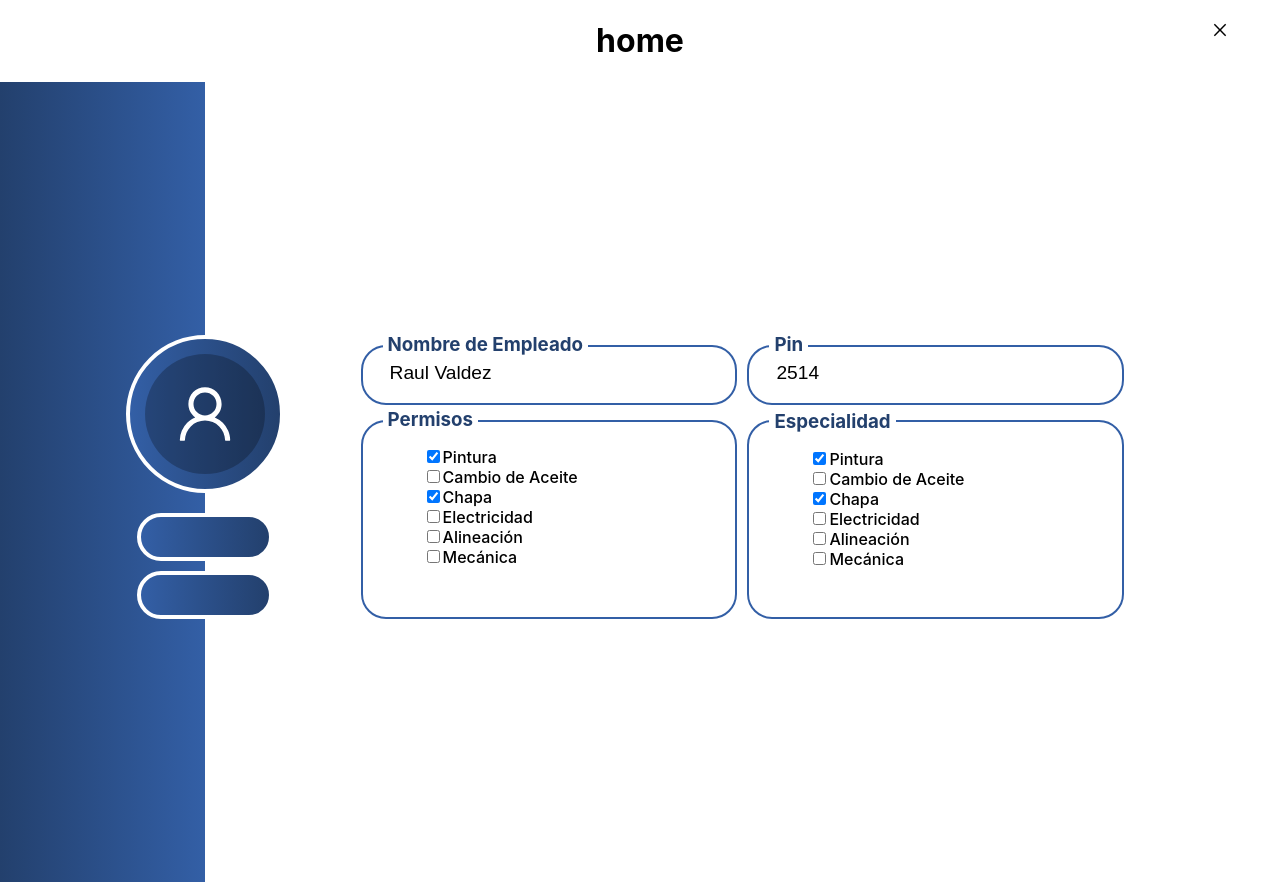
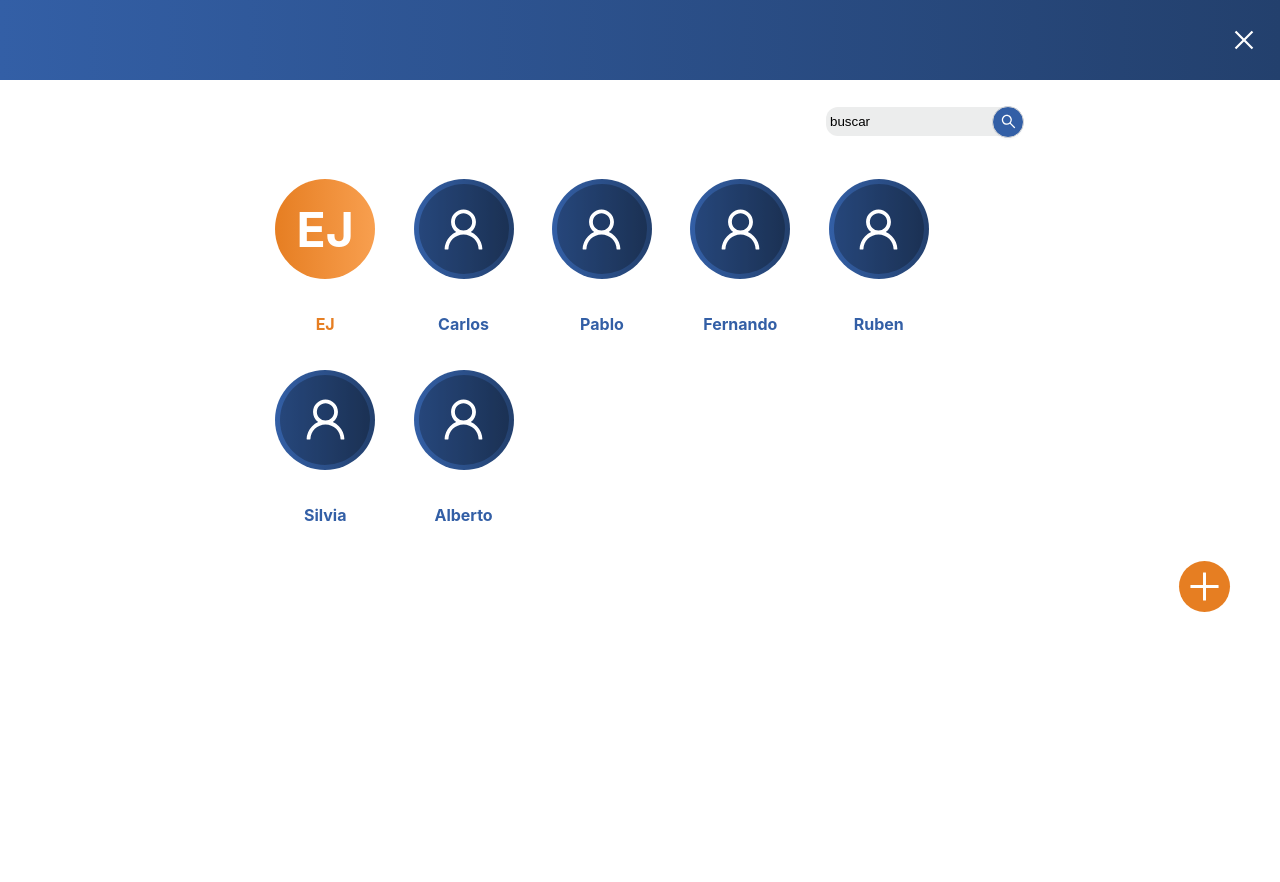
Before and after one commit to CarToFix/CarToFixV2_Frontend, a React (Create React App) app: page / in a window 1280 px wide. After the commit the page ends 800 px from the top, so only its background shows below. Built offline with nearby package versions, Linux system fonts and the light colour scheme.

Commit message:
fixing desaing on modificar usuario and menu usuarios shows only first name

```diff
--- a/src/App.js
+++ b/src/App.js
@@ -1,17 +1,14 @@
 import React from 'react';
 import './App.css';
-// import MenuUsuarios from './views/menu_usuarios';
-import CrearModificarEmpleado from './views/crear_modificar_empleado';
+import MenuUsuarios from './views/menu_usuarios';
+// import CrearModificarEmpleado from './views/crear_modificar_empleado';
 
 
 function App() {
   return (
     <div className="App">
-      <header >
-        <h1>home</h1>
-      </header>
-      <CrearModificarEmpleado/>
-      {/* <MenuUsuarios /> */}
+      {/* <CrearModificarEmpleado/> */}
+      <MenuUsuarios />
     </div>
   );
 }
--- a/src/components/menu_usuarios/profile_icon.jsx
+++ b/src/components/menu_usuarios/profile_icon.jsx
@@ -10,7 +10,7 @@ export default function ProfileIcon({ name }) {
                 <Avatar size={90} icon={<UserOutlined />} />
             </UserPrifileIcon>
             <p>
-                {name}
+                {name.split(' ')[0]}
             </p>
         </Container>)
 }
@@ -29,6 +29,7 @@ const UserPrifileIcon = styled.div`
     justify-content: center;
     align-items: center;
 
+
 `
 
 const Container = styled.div`
@@ -36,5 +37,10 @@ const Container = styled.div`
     flex-direction: column;
     justify-content: center;
     align-items: center;
+    p {
+        font-weight: 700;
+
+        color: #335FA6;
+    }
 
 `
--- a/src/components/menu_usuarios/user_profile_icon.jsx
+++ b/src/components/menu_usuarios/user_profile_icon.jsx
@@ -20,11 +20,16 @@ export default function UserProfileIcon({ user }) {
     }, [user]);
 
     return (
-        <div>
+        <Container>
             <ProfileIcon>
-{letters}
+                <h2>
+                    {letters}
+                </h2>
             </ProfileIcon>
-        </div>
+            <p>
+                {letters}
+            </p>
+        </Container>
     );
 }
 
@@ -37,8 +42,24 @@ const ProfileIcon = styled.div`
     display: flex;
     font-weight: bold;
     font-size: xx-large;
+
     color: white;
     flex-direction: column;
     justify-content: center;
     align-items: center;
-`;
+
+
+`
+
+const Container = styled.div`
+     display: flex;
+    flex-direction: column;
+    justify-content: center;
+    align-items: center;
+    p {
+        font-weight: 700;
+
+        color: #E67E22;
+    }
+
+`
--- a/src/views/crear_modificar_empleado.jsx
+++ b/src/views/crear_modificar_empleado.jsx
@@ -22,17 +22,14 @@ export default function CrearModificarEmpleado() {
             {userInfo ? (
                 <Container>
                     <Aside>
-                        <div style={{ display: 'flex', flexDirection: 'column', alignItems: 'center', marginLeft: '16vw' }}>
+                        <AsideContent>
+                            <BigProfilePic>
+                                <Avatar size={200} icon={<UserOutlined />} />
+                            </BigProfilePic>
+                            <BigButton>Guardar</BigButton>
+                            <BigButton>Eliminar</BigButton>
 
-                            <BigProfilePic>
-
-                                <Avatar size={120} icon={<UserOutlined />} />
-
-                            </BigProfilePic>
-
-                            <BigButton text='Guardar' type='azul' GUARDAR />
-                            <BigButton text='Eliminar' type='rojo' ELIMINAR />
-                        </div>
+                        </AsideContent>
                     </Aside>
                     <Main>
                         <header style={{ width: '100px', position: 'fixed', top: '20px', right: '10px' }}>
@@ -56,10 +53,8 @@ export default function CrearModificarEmpleado() {
                                             </h3>
                                             <input type="text" value={fetchedData.pin} />
                                         </div>
-
                                     </LabelPin>
                                 </div>
-
                                 <div style={{ display: 'flex', flexDirection: 'row' }}>
                                     <LabelPermisos>
                                         <div>
@@ -74,7 +69,6 @@ export default function CrearModificarEmpleado() {
                                                     );
                                                 })}
                                             </ul>
-
                                         </div>
                                     </LabelPermisos>
                                     <LabelEspecialidad>
@@ -89,15 +83,12 @@ export default function CrearModificarEmpleado() {
                                                                 <label htmlFor={e.nombre}>{e.nombre}</label>
                                                             </li>
                                                         )
-
                                                     })
                                                 }
                                             </ul>
                                         </div>
                                     </LabelEspecialidad>
-
                                 </div>
-
                             </form>
                         </Article>
                     </Main>
@@ -128,6 +119,7 @@ const Article = styled.div`
     flex-direction: column;
     flex-wrap: nowrap;
     align-items: center;
+    margin-left: 5em;
     justify-content: center;
     align-content: center;
     text-align: start;
@@ -142,11 +134,19 @@ const Aside = styled.div`
     justify-content: center;
 `
 
+const AsideContent = styled.div`
+display: flex;
+flex-direction: column;
+ align-items: center;
+ margin-left: 16vw;
+`
+
 const BigProfilePic = styled.div`
     background-image: linear-gradient(to right, #335FA6, #23406D);
     border: solid 4px;
-    height: 150px;
-    width: 150px;
+    height: 200px;
+    width: 200px;
+    margin-top: -5em;
     border-radius: 50%;
     display: flex;
     margin-bottom: 20px;
@@ -159,12 +159,19 @@ const BigProfilePic = styled.div`
 `
 
 const BigButton = styled.div`
-    border: 4px solid white;
+    display: flex;
+    justify-content: center;
+    align-items: center;
+    border: 2px solid white;
     border-radius: 30px;
+    color: white;
+    padding: 0.2em 2.5em;
+    font-weight: 700;
     background-image: linear-gradient(to right, #335FA6, #23406D);
     height: 5vh;
-    width: 10vw;
-    margin-bottom: 10px;
+    width: 12vw;
+    margin-bottom: 15px;
+    box-shadow: 0 0.1em 0.2em rgb(0 0 0 / 60%);
 `
 
 const LabelNombre = styled.div`
@@ -178,7 +185,7 @@ const LabelNombre = styled.div`
     padding: 8px 20px;
     border-radius: 25px;
     margin: 5px;
-    margin-bottom: 10px;
+    margin-bottom: 20px;
     h3 {
         padding-left: 5px;
         padding-right: 5px;
@@ -194,6 +201,7 @@ const LabelNombre = styled.div`
             border: none;
             margin-left: 5px;
             font-size: larger;
+            background: none;
         }
     }
 `
@@ -205,7 +213,7 @@ const LabelPin = styled.div`
     padding: 8px 20px;
     border-radius: 25px;
     margin: 5px;
-    margin-bottom: 10px;
+    margin-bottom: 20px;
     h3 {
         padding-left: 5px;
         padding-right: 5px;
@@ -221,6 +229,7 @@ const LabelPin = styled.div`
             border: none;
             margin-left: 5px;
             font-size: larger;
+            background: none;
         }
     }
 `
@@ -235,14 +244,19 @@ const LabelPermisos = styled.div`
     h3 {
         padding-left: 5px;
         padding-right: 5px;
+        border: solid 2px #335FA6;
+        border-radius: 20px;
+        padding: 10px 20px;
         background-color: white;
-        width: fit-content;
+        width: 100%;
         color: #23406D;
+        margin-left: -22px;
     }
     div {
         position: relative;
         top: -24px;
         font-weight: 500;
+
     }
 `
 
@@ -256,13 +270,17 @@ const LabelEspecialidad = styled.div`
     h3 {
         padding-left: 5px;
         padding-right: 5px;
+        border: solid 2px #335FA6;
+        border-radius: 20px;
+        padding: 10px 20px;
         background-color: white;
-        width: fit-content;
+        width: 100%;
         color: #23406D;
+        margin-left: -22px;
     }
     div {
         position: relative;
-        top: -22px;
+        top: -24px;
         font-weight: 500;
     }
 `
--- a/src/views/menu_usuarios.jsx
+++ b/src/views/menu_usuarios.jsx
@@ -10,7 +10,7 @@ let employersGiven = [
   { name: "Carlos Perex" },
   { name: "Pablo Rodriguez" },
   { name: "Fernando Silva" },
-  { name: "Ruben Aoprhamian" },
+  { name: "Ruben Apramihan" },
   { name: "Silvia Perez" },
   { name: "Alberto Olmedo" },
 ];
@@ -26,8 +26,8 @@ export default function MenuUsuarios({ user = userGiven, employers = employersGi
         <section style={{ display: 'flex', justifyContent: 'end', margin: '3vh 20vw' }}>
           <form>
             <label htmlFor="searchUser"></label>
-            <input type='text' name='searchUser' placeholder='Buscar' style={{ backgroundColor: 'lightgray', border: 'solid 0.2px gray', borderRadius: '12px', padding: '7px 2px' }}></input>
-            <Button shape="circle" icon={<SearchOutlined />} style={{ backgroundColor: '#335FA6', color: 'white', marginLeft: '-20px', fontSize: '15px' }} />
+            <input type='text' value={'buscar'} name='searchUser' style={{ backgroundColor: '#ECEDED',border: 'none', borderRadius: '12px', padding: '7px 5px 7px 4px' }}></input>
+            <Button shape="circle" icon={<SearchOutlined />} style={{ backgroundColor: '#335FA6', color: 'white', marginLeft: '-20px', fontSize: '15px', top: '2px' }} />
           </form>
         </section>
         <Board>
@@ -38,7 +38,7 @@ export default function MenuUsuarios({ user = userGiven, employers = employersGi
           })}
         </Board>
         <section style={{ display: 'flex', justifyContent: 'end', padding: '20px 50px' }}>
-          <PlusOutlined style={{ fontSize: '60px', color: 'white', background: '#E67E22', borderRadius: '50%', padding: '8px' }} />
+             <PlusOutlined style={{ fontSize: '35px', color: 'white', background: '#E67E22', borderRadius: '50%', padding: '8px' }} />
         </section>
       </main>
     </>
@@ -54,7 +54,7 @@ const Header = styled.div`
   color: white;
   flex-direction: row;
   justify-content: end;
-`;
+`
 
 const Board = styled.div`
 margin: 0 20vw;
@@ -63,4 +63,4 @@ margin: 0 20vw;
   flex-wrap: wrap;
   justify-content: start;
 
-`;
+`
```
